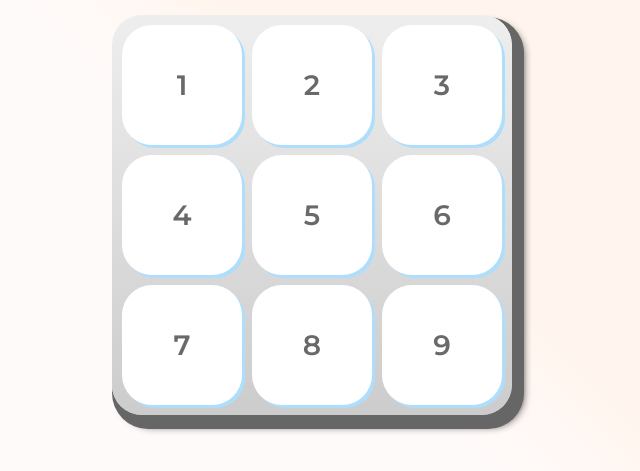
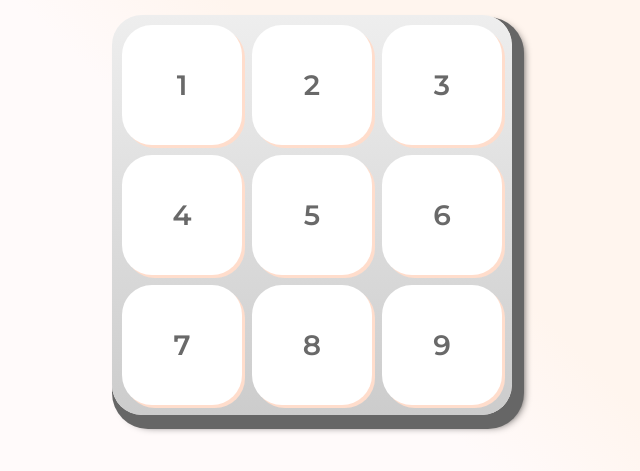
Before and after one commit to matkievcz/caixa-de-musica, a plain HTML site: page index.html in a window 1280 px wide. Shown: the part 211-682 px from the top of the page, without its empty margins (328-968 px from the left). Drawn offline with Linux system fonts and the light colour scheme.

Commit message:
Update estilos.css

```diff
--- a/css/estilos.css
+++ b/css/estilos.css
@@ -1,5 +1,5 @@
 :root {
-  --cinza: #AEDEFC;
+  --cinza: #FFDDCC;
   --vermelha: #DB7093;
   --vermelha-escura: #B15C78;
   --branca: #fff;
```
